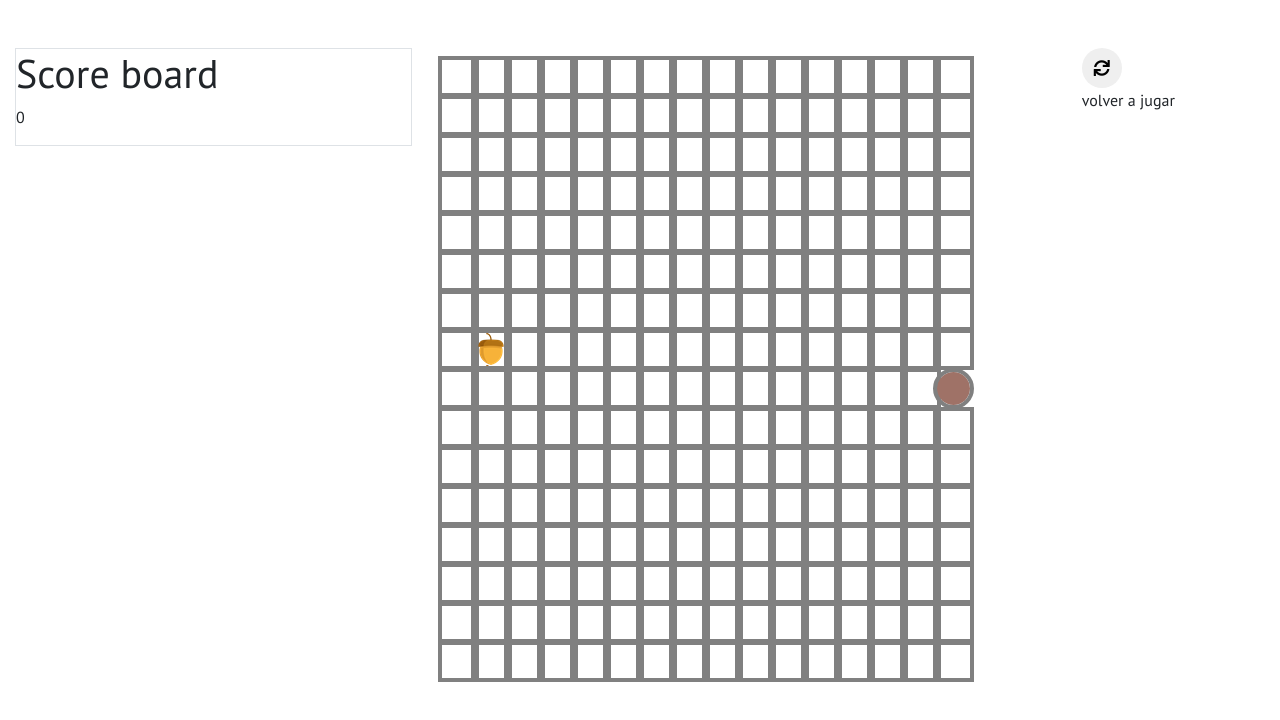
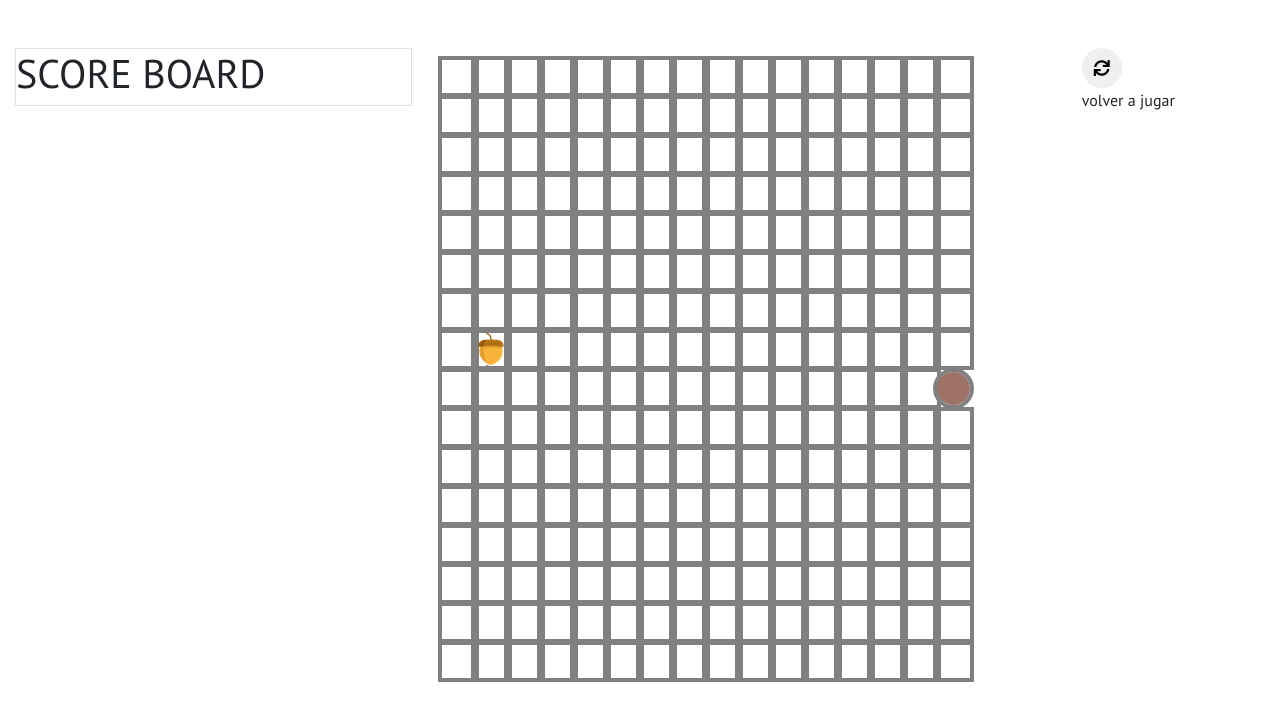
Before and after one commit to JanetGM/snake-challenge, a React (Create React App) app: page / in a window 1280 px wide. Shown: the top 720 px of the page. Built offline with nearby package versions, Linux system fonts and the light colour scheme.

Commit message:
mostrar puntaje

```diff
--- a/src/App.js
+++ b/src/App.js
@@ -1,4 +1,4 @@
-import React  from 'react';
+import React from 'react';
 import './App.css';
 import Scoreboard from './components/Scoreboard';
 
@@ -37,11 +37,14 @@ class App extends React.Component {
           velocity :{
               x:1,
               y:0
-          }
+          },
+          points:[0]
 
-        }
+        },
+
     }
 }
+
 
     //evento para mover a la ardilla cada segundo
 
@@ -92,10 +95,8 @@ class App extends React.Component {
 
     }
 
-
-
-
     handleClick = () =>{
+      const {chipmunk}=this.state;
        this.setState({
           chipmunk:{
             chipmunkHead:{
@@ -106,15 +107,17 @@ class App extends React.Component {
             velocity :{
                 x:1,
                 y:0
-            }
+            },
+            points:[chipmunk.chipmunkBody.length-2]
 
           },
           acorn:{
               row:Math.floor(Math.random()*16),
               col:Math.floor(Math.random()*16),
           },
-          gameOver:false
+          gameOver:false,
           }
+
       )
 
       setTimeout(() => {
@@ -136,7 +139,7 @@ class App extends React.Component {
         row:chipmunk.chipmunkHead.row + chipmunk.velocity.y,
         col: chipmunk.chipmunkHead.col + chipmunk.velocity.x
        },
-       chipmunkBody:[chipmunk.chipmunkHead, ...chipmunk.chipmunkBody]
+       chipmunkBody:[chipmunk.chipmunkHead, ...chipmunk.chipmunkBody],
        },
        acorn:collidesWithAcorn? this.getRandomAcorn():acorn
      };
@@ -223,9 +226,8 @@ collidesWithAcorn = () => {
         }
 
 
-
     render(){
-        const {grid,gameOver}=this.state
+        const {grid,gameOver,chipmunk}=this.state
 
         return(
         <div className="App">
@@ -233,7 +235,7 @@ collidesWithAcorn = () => {
            {
              <div className="row">
                 <div className="col-4">
-                  <Scoreboard size={this.state.chipmunk.chipmunkBody.length-2}/>
+                  <Scoreboard size={chipmunk.points}/>
                 </div>
                 <div className="col-6">
                  <div onKeyPress={this.setVelocity} className="grid" >
--- a/src/components/Scoreboard.js
+++ b/src/components/Scoreboard.js
@@ -3,9 +3,10 @@ import React from 'react';
 const Scoreboard = ({size}) =>{
 
     return(
+
         <div className=" container-flex mt-5 border ">
-            <p className="h1">Score board</p>
-            <p>{size}</p>
+            <p className="h1">SCORE BOARD </p>
+          {console.log(size)}
         </div>
     )
 }
```
